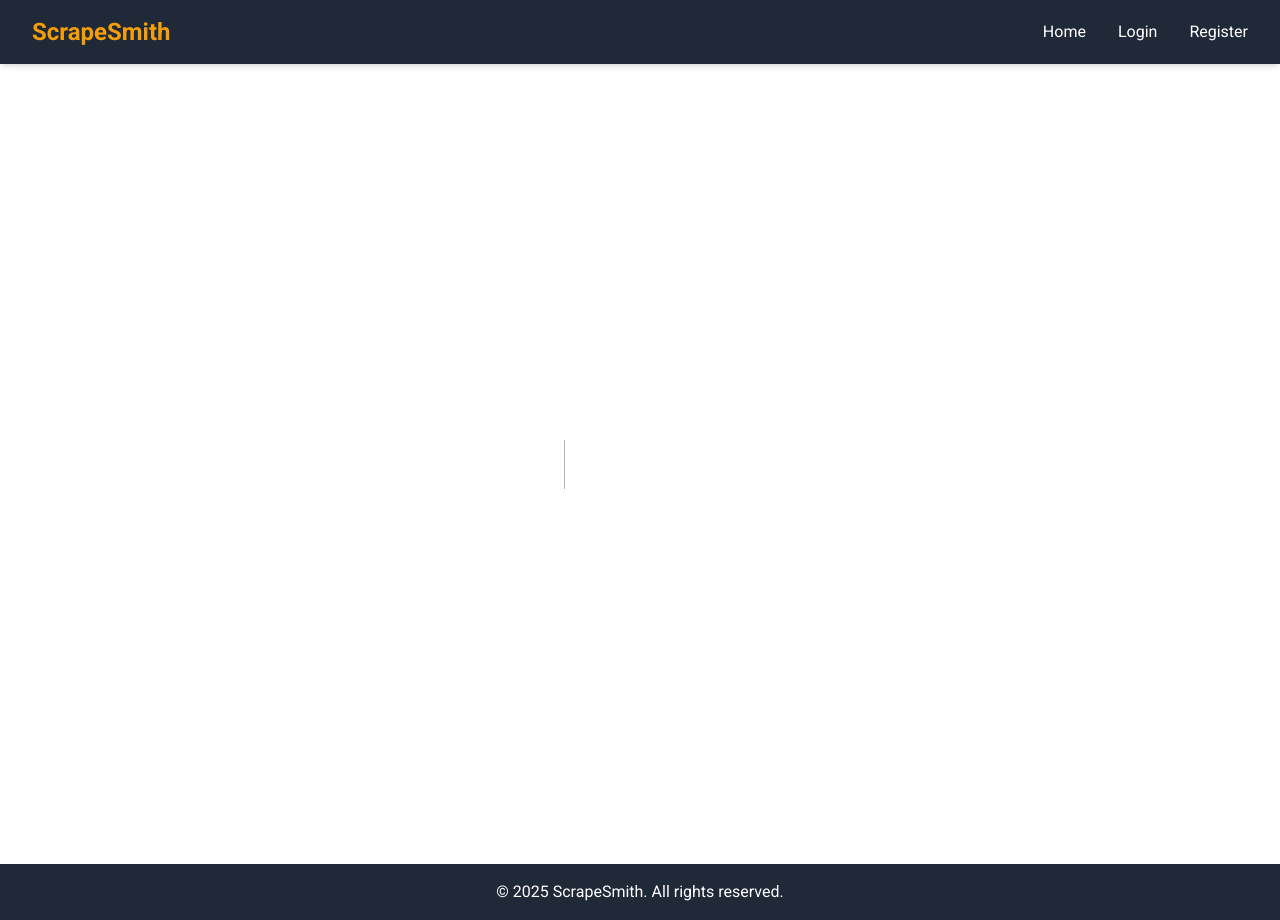
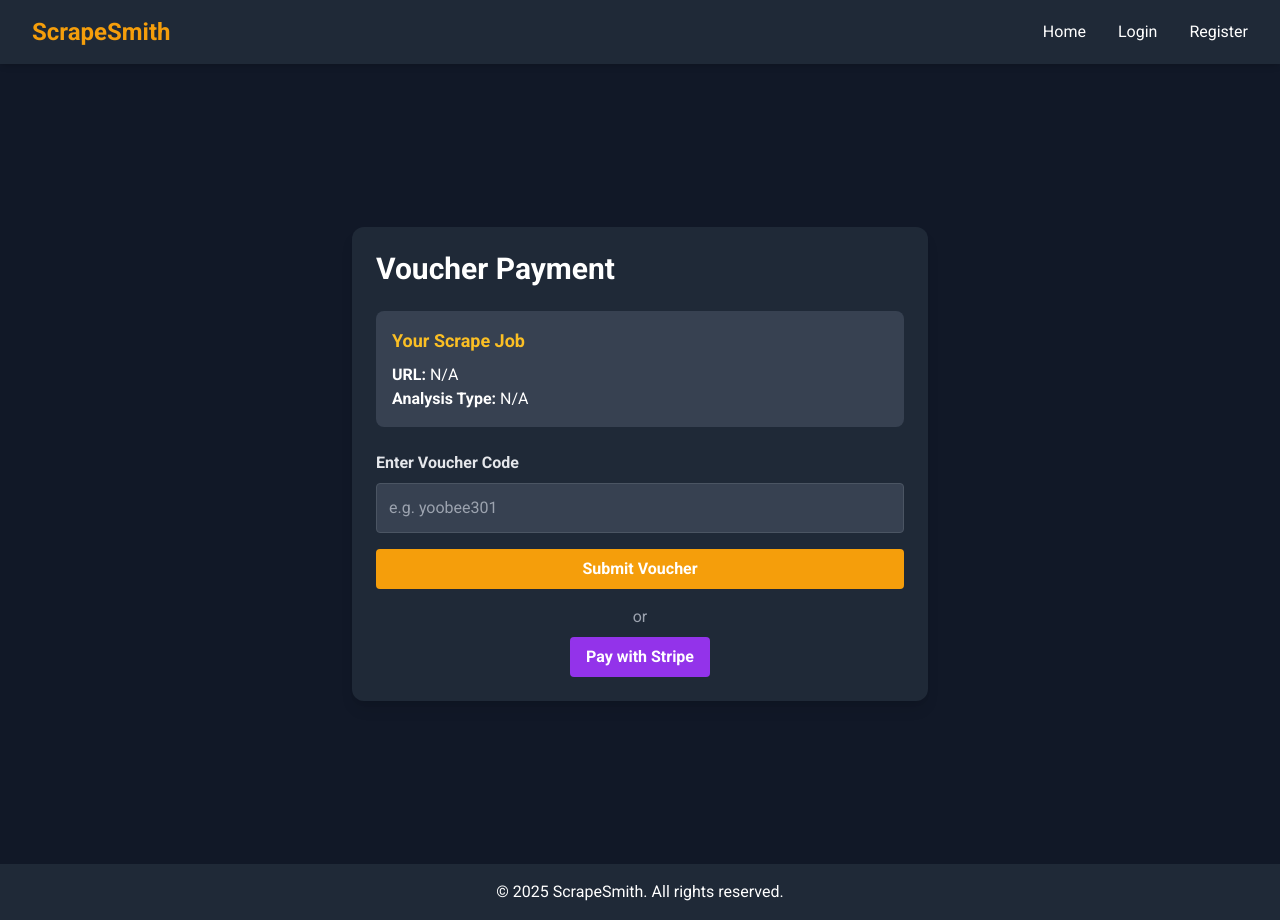
Before and after one commit to SpursFan21/ScrapeSmith-Frontend, a Next.js app in the folder frontend/: page /dashboard/single-scrape/voucher in a window 1280 px wide. Before the commit this address had no page. Built offline with nearby package versions, Linux system fonts and the light colour scheme.

Commit message:
added voucher payment page for single-scrape

```diff
--- a/frontend/src/app/dashboard/single-scrape/payment/page.tsx
+++ b/frontend/src/app/dashboard/single-scrape/payment/page.tsx
@@ -135,6 +135,17 @@ const PaymentForm: React.FC = () => {
               </button>
             </form>
 
+            {/* New: Pay with Voucher Option */}
+            <div className="mt-4 text-center">
+              <p className="text-gray-400 mb-2">or</p>
+              <button
+                onClick={() => router.push("/dashboard/single-scrape/voucher")}
+                className="bg-purple-600 hover:bg-purple-700 text-white px-4 py-2 rounded font-semibold transition"
+              >
+                Pay with Voucher
+              </button>
+            </div>
+
             {message && (
               <p className="mt-4 text-center font-medium text-white">{message}</p>
             )}
@@ -151,7 +162,8 @@ const PaymentForm: React.FC = () => {
             )}
 
             <p className="text-gray-500 text-sm text-center mt-4">
-              Payments securely processed by <span className="text-amber-500">Stripe</span>.
+              Payments securely processed by{" "}
+              <span className="text-amber-500">Stripe</span>.
             </p>
           </div>
         ) : (
--- /dev/null
+++ b/frontend/src/app/dashboard/single-scrape/voucher/page.tsx
@@ -0,0 +1,143 @@
+//Frontend\frontend\src\app\dashboard\single-scrape\voucher\page.tsx
+"use client";
+
+import React, { useEffect, useState } from "react";
+import axios from "axios";
+import { useRouter } from "next/navigation";
+
+const VoucherPaymentPage: React.FC = () => {
+  const router = useRouter();
+
+  const [hasMounted, setHasMounted] = useState(false);
+  const [scrapeUrl, setScrapeUrl] = useState<string | null>(null);
+  const [analysisType, setAnalysisType] = useState<string | null>(null);
+  const [customScript, setCustomScript] = useState<string | null>(null);
+  const [voucherCode, setVoucherCode] = useState("");
+  const [message, setMessage] = useState<string | null>(null);
+  const [orderSuccess, setOrderSuccess] = useState(false);
+  const [loading, setLoading] = useState(false);
+
+  useEffect(() => {
+    setScrapeUrl(sessionStorage.getItem("scrapeUrl"));
+    setAnalysisType(sessionStorage.getItem("analysisType"));
+    setCustomScript(sessionStorage.getItem("customScript"));
+    setHasMounted(true); // ensure the page has mounted on client
+  }, []);
+
+  const handleVoucherSubmit = async (e: React.FormEvent) => {
+    e.preventDefault();
+    if (!scrapeUrl || !analysisType || !voucherCode.trim()) {
+      setMessage("Please fill in all fields.");
+      return;
+    }
+
+    try {
+      setLoading(true);
+      const accessToken = localStorage.getItem("accessToken");
+
+      const res = await axios.post(
+        "http://localhost:8000/payment/validate-voucher",
+        { code: voucherCode },
+        {
+          headers: {
+            Authorization: `Bearer ${accessToken}`,
+          },
+        }
+      );
+
+      if (res.data.valid) {
+        await axios.post(
+          "http://localhost:8000/scrape/single",
+          {
+            url: scrapeUrl,
+            analysis_type: analysisType,
+            custom_script: customScript,
+          },
+          {
+            headers: {
+              Authorization: `Bearer ${accessToken}`,
+            },
+          }
+        );
+
+        setOrderSuccess(true);
+        setMessage("✅ Voucher accepted! Scrape job has been submitted.");
+      } else {
+        setMessage("❌ Invalid voucher code.");
+      }
+    } catch (err: any) {
+      setMessage(err.response?.data?.message || "❌ An error occurred.");
+    } finally {
+      setLoading(false);
+    }
+  };
+
+  return (
+    <div className="min-h-screen flex items-center justify-center p-8 bg-gray-900">
+      <div className="w-full max-w-xl p-6 bg-gray-800 rounded-xl shadow-lg">
+        <h2 className="text-3xl font-bold text-white mb-6">Voucher Payment</h2>
+
+        {/* Scrape Job Summary */}
+        {hasMounted && (
+          <div className="bg-gray-700 p-4 rounded-lg mb-6">
+            <h3 className="text-lg text-amber-400 font-semibold">Your Scrape Job</h3>
+            <p className="text-white mt-2">
+              <strong>URL:</strong> {scrapeUrl || "N/A"}
+            </p>
+            <p className="text-white">
+              <strong>Analysis Type:</strong> {analysisType || "N/A"}
+            </p>
+          </div>
+        )}
+
+        {/* Voucher Input Form */}
+        <form onSubmit={handleVoucherSubmit}>
+          <label className="block mb-2 text-gray-200 font-semibold">Enter Voucher Code</label>
+          <input
+            type="text"
+            value={voucherCode}
+            onChange={(e) => setVoucherCode(e.target.value)}
+            placeholder="e.g. yoobee301"
+            className="w-full p-3 rounded bg-gray-700 text-white border border-gray-600 mb-4 focus:outline-none focus:ring-2 focus:ring-amber-500"
+          />
+
+          <button
+            type="submit"
+            disabled={loading || orderSuccess}
+            className="w-full bg-amber-500 hover:bg-amber-600 text-white py-2 px-4 rounded font-semibold transition"
+          >
+            {loading ? "Verifying..." : "Submit Voucher"}
+          </button>
+        </form>
+
+        {/* Stripe Fallback Button */}
+        <div className="mt-4 text-center">
+          <p className="text-gray-400 mb-2">or</p>
+          <button
+            onClick={() => router.push("/dashboard/single-scrape/payment")}
+            className="bg-purple-600 hover:bg-purple-700 text-white px-4 py-2 rounded font-semibold transition"
+          >
+            Pay with Stripe
+          </button>
+        </div>
+
+        {message && (
+          <p className="mt-4 text-center font-medium text-white">{message}</p>
+        )}
+
+        {orderSuccess && (
+          <div className="mt-6 text-center">
+            <button
+              onClick={() => router.push("/dashboard/orders")}
+              className="bg-green-500 hover:bg-green-600 text-white px-4 py-2 rounded font-semibold"
+            >
+              View Order
+            </button>
+          </div>
+        )}
+      </div>
+    </div>
+  );
+};
+
+export default VoucherPaymentPage;
```
